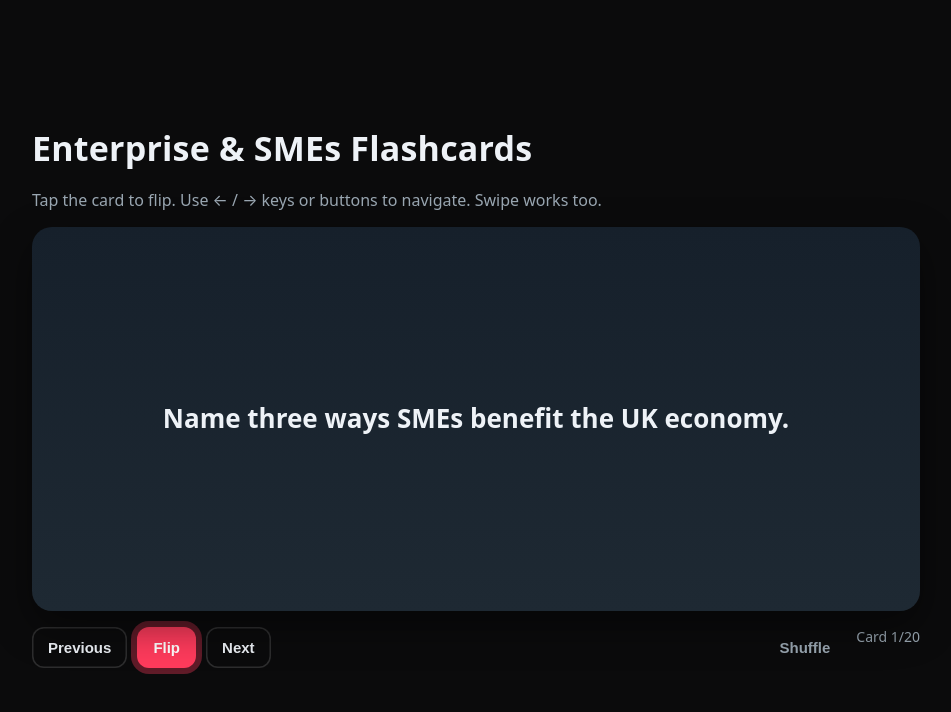
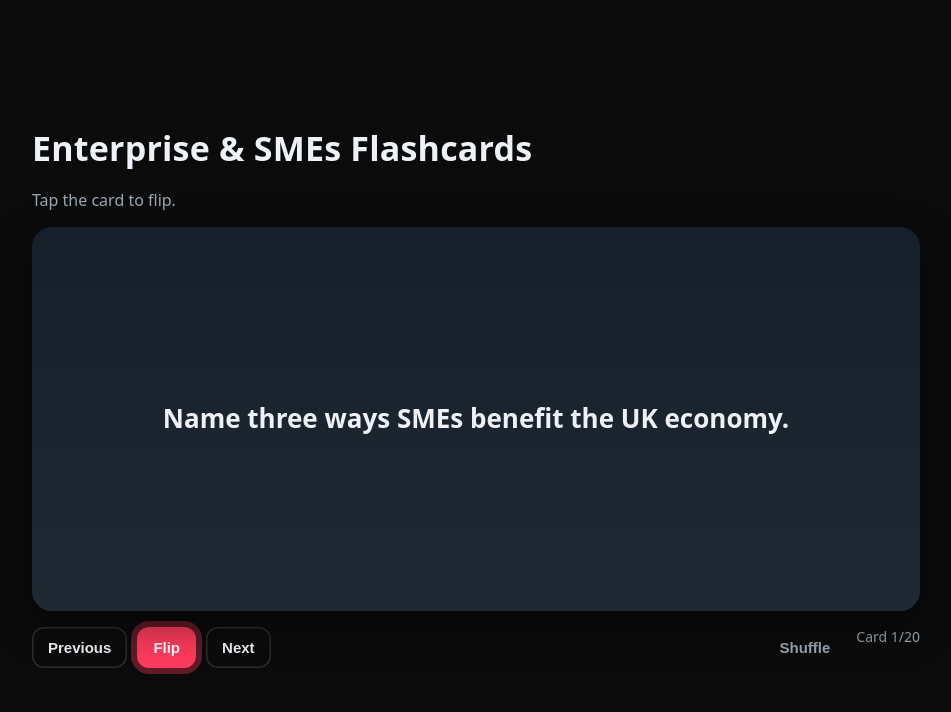
Before and after one commit to RelevateEdu/Relevate-games, a plain HTML site: page card/game/index.html in a window 1280 px wide. Shown: the whole page, without its empty margins (164-1115 px from the left). Drawn offline with Linux system fonts and the light colour scheme.

Commit message:
Update index.html

```diff
--- a/card/game/index.html
+++ b/card/game/index.html
@@ -74,7 +74,7 @@
 <body>
   <div class="wrap" id="root">
     <h1>Enterprise & SMEs Flashcards</h1>
-    <div class="sub">Tap the card to flip. Use ← / → keys or buttons to navigate. Swipe works too.</div>
+    <div class="sub">Tap the card to flip.</div>
 
     <div class="stage">
       <div class="card" id="card" aria-live="polite" role="button">
```
